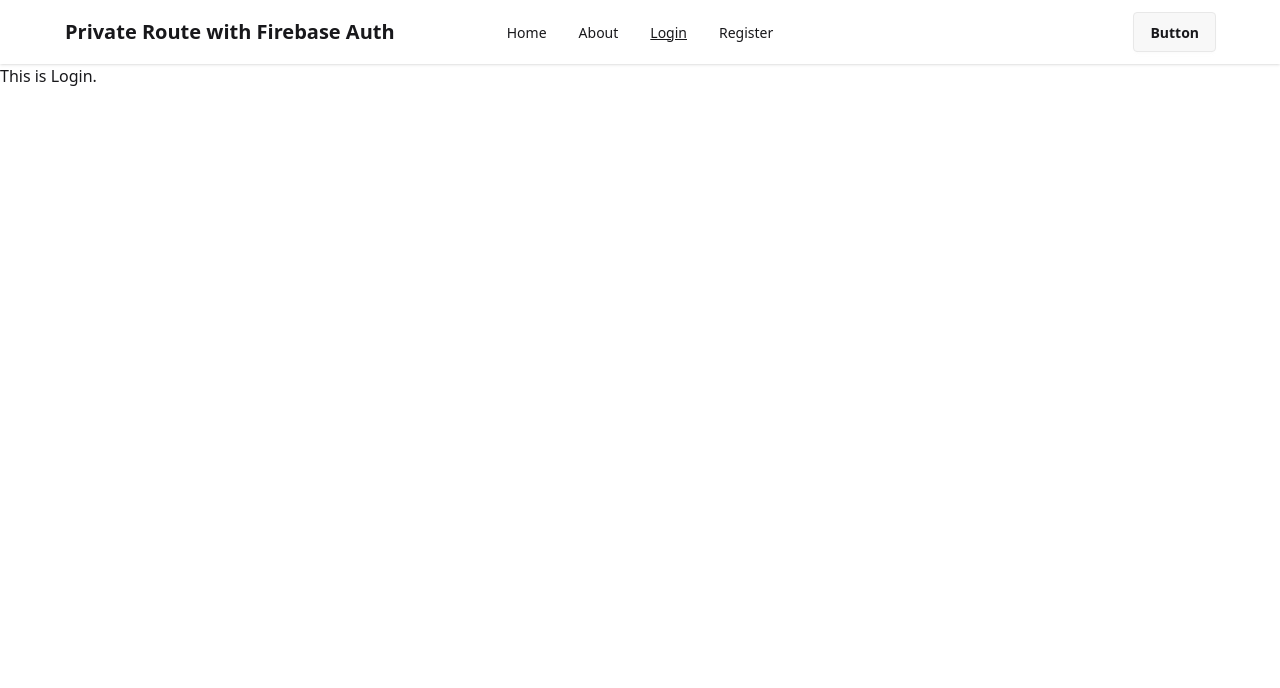
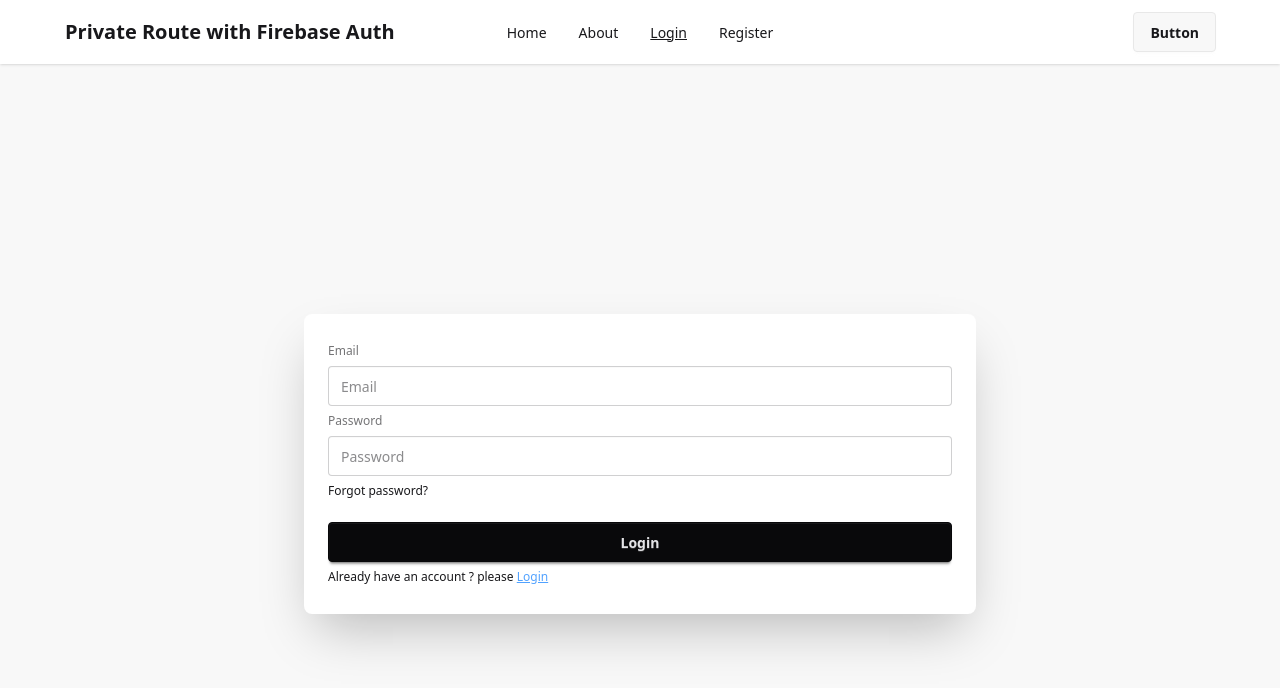
Before and after one commit to saadferozee/PH_module_49.2, a React (Vite) app: page /login in a window 1280 px wide. Shown: the top 688 px of the page. Built offline with nearby package versions, Linux system fonts and the light colour scheme.

Commit message:
added Register and Login functionalities

```diff
--- a/src/Contexts/AuthProvider.jsx
+++ b/src/Contexts/AuthProvider.jsx
@@ -1,6 +1,6 @@
 import React from 'react';
 import AuthContext from './AuthContext';
-import { createUserWithEmailAndPassword } from 'firebase/auth';
+import { createUserWithEmailAndPassword, signInWithEmailAndPassword } from 'firebase/auth';
 import { auth } from '../Firebase/firebase.init';
 
 const AuthProvider = ({children}) => {
@@ -10,8 +10,13 @@ const AuthProvider = ({children}) => {
         // console.log(email, password);
     }
 
+    const signInUser = (email, password) => {
+        return signInWithEmailAndPassword(auth, email, password);
+    }
+
     const AuthInfo = {
-        createUser
+        createUser,
+        signInUser
     }
 
     return (
--- a/src/Pages/Login.jsx
+++ b/src/Pages/Login.jsx
@@ -1,9 +1,45 @@
-import React from 'react';
+import React, { use } from 'react';
+import { Link } from 'react-router';
+import AuthContext from '../Contexts/AuthContext';
 
 const Login = () => {
+
+    const {signInUser} = use(AuthContext);
+
+    const handleLogin = e => {
+        e.preventDefault();
+
+        const email = e.target.email.value;
+        const password = e.target.password.value;
+
+        signInUser(email, password)
+        .then(credentials => {
+            console.log(credentials);
+        })
+        .catch(error => {
+            console.log(error);
+        })
+    }
+
     return (
-        <div>
-            <h1>This is Login.</h1>
+        <div className="hero bg-base-200 min-h-screen">
+            <div className="hero-content w-[55%] flex-col lg:flex-row-reverse">
+                <div className="card bg-base-100 w-full shrink-0 shadow-2xl">
+                    <div className="card-body w-full">
+                        <form onSubmit={handleLogin}>
+                            <fieldset className="fieldset">
+                                <label className="label">Email</label>
+                                <input type="email" className="input w-full" name='email' placeholder="Email" required />
+                                <label className="label">Password</label>
+                                <input type="password" className="input w-full" name='password' placeholder="Password" required />
+                                <div><a className="link link-hover">Forgot password?</a></div>
+                                <button className="btn btn-neutral mt-4">Login</button>
+                                <p>Already have an account ? please <Link to={'/login'} className='text-blue-400 underline'>Login</Link></p>
+                            </fieldset>
+                        </form>
+                    </div>
+                </div>
+            </div>
         </div>
     );
 };
--- a/src/Pages/Register.jsx
+++ b/src/Pages/Register.jsx
@@ -4,7 +4,7 @@ import { Link } from 'react-router';
 
 const Register = () => {
 
-    const {createUser} = use(AuthContext);
+    const { createUser } = use(AuthContext);
 
     const handleRegister = e => {
         e.preventDefault();
@@ -14,12 +14,12 @@ const Register = () => {
         const password = e.target.password.value;
 
         createUser(email, password)
-        .then(credentials => {
-            console.log(name, credentials);
-        } )
-        .catch(error => {
-            console.log(error);
-        })
+            .then(credentials => {
+                console.log(name, credentials);
+            })
+            .catch(error => {
+                console.log(error);
+            })
     }
 
     return (
@@ -30,13 +30,16 @@ const Register = () => {
                         <form onSubmit={handleRegister}>
                             <fieldset className="fieldset">
                                 <label className="label">Name</label>
-                                <input type="text" className="input w-full" name='name' placeholder="Name" required />
+                                <input type="text" className="input w-full" name='name' placeholder="Name" />
                                 <label className="label">Email</label>
                                 <input type="email" className="input w-full" name='email' placeholder="Email" required />
                                 <label className="label">Password</label>
                                 <input type="password" className="input w-full" name='password' placeholder="Password" required />
                                 {/* <div><a className="link link-hover">Forgot password?</a></div> */}
-                                <button type='checkbox'>Accept Terms and Conditions</button>
+                                <label className='flex gap-2'>
+                                    <input type='checkbox' required/>
+                                    Accept Terms and Conditions
+                                </label>
                                 <button className="btn btn-neutral mt-4">Login</button>
                                 <p>Already have an account ? please <Link to={'/login'} className='text-blue-400 underline'>Login</Link></p>
                             </fieldset>
```
